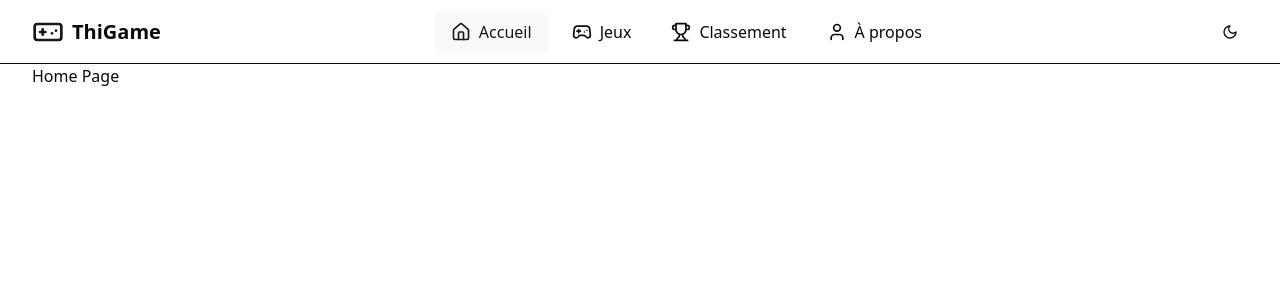
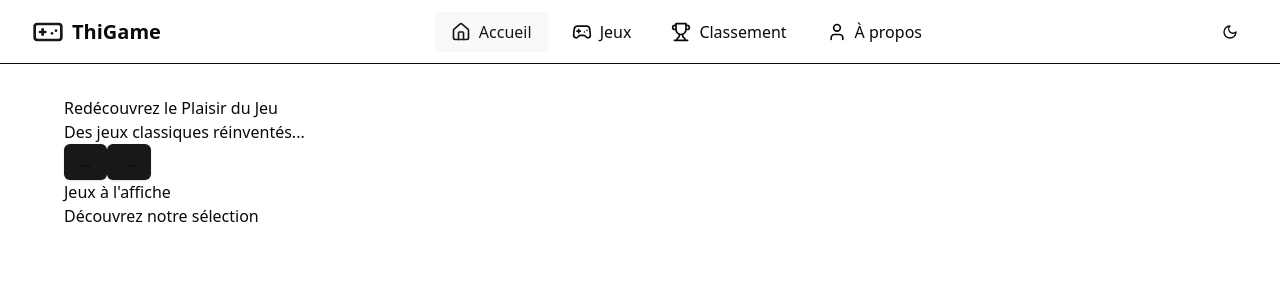
Before and after one commit to ThibaultG94/thigame-react, a React (Vite) app: page / in a window 1280 px wide. Shown: the top 300 px of the page. Built offline with nearby package versions, Linux system fonts and the light colour scheme.

Commit message:
Reorganized the home page structure by creating new components for greater modularity and maintainability, while deleting the old Home.jsx file.

```diff
--- /dev/null
+++ b/src/components/layout/Section.jsx
@@ -0,0 +1,9 @@
+import { cn } from "../../utils/cn";
+
+const Section = ({ children, className, centered = false }) => (
+  <section className={cn("py-8", centered && "text-center", className)}>
+    {children}
+  </section>
+);
+
+export default Section;
--- a/src/pages/Home.jsx
+++ /dev/null
@@ -1,9 +0,0 @@
-const HomePage = () => {
-  return (
-    <div>
-      <h1>Home Page</h1>
-    </div>
-  );
-};
-
-export default HomePage;
--- /dev/null
+++ b/src/pages/home/Home.jsx
@@ -0,0 +1,15 @@
+import FeaturedGames from "./components/FeaturedGames";
+import Features from "./components/Features";
+import HeroSection from "./components/HeroSection";
+
+const HomePage = () => {
+  return (
+    <div className="container space-y-16 py-8">
+      <HeroSection />
+      <FeaturedGames />
+      <Features />
+    </div>
+  );
+};
+
+export default HomePage;
--- /dev/null
+++ b/src/pages/home/components/FeaturedGames.jsx
@@ -0,0 +1,3 @@
+const FeaturedGames = () => {};
+
+export default FeaturedGames;
--- /dev/null
+++ b/src/pages/home/components/Features.jsx
@@ -0,0 +1,3 @@
+const Features = () => {};
+
+export default Features;
--- /dev/null
+++ b/src/pages/home/components/HeroSection.jsx
@@ -0,0 +1,28 @@
+import { Button } from "../../../components/ui/button";
+
+const HeroSection = () => {
+  return (
+    <div>
+      {/* Section Hero */}
+      <section>
+        <h1>Redécouvrez le Plaisir du Jeu</h1>
+        <p>Des jeux classiques réinventés...</p>
+        <div>
+          <Button>...</Button>
+          <Button>...</Button>
+        </div>
+      </section>
+
+      {/* Games Section */}
+      <section>
+        <div>
+          <h2>Jeux à l'affiche</h2>
+          <p>Découvrez notre sélection</p>
+        </div>
+        <div>{/* {featuredGames} */}</div>
+      </section>
+    </div>
+  );
+};
+
+export default HeroSection;
--- a/src/routes/config.js
+++ b/src/routes/config.js
@@ -1,7 +1,7 @@
 import { Gamepad2, Home, Trophy, User } from "lucide-react";
 import { lazy } from "react";
 
-const HomePage = lazy(() => import("../pages/Home"));
+const HomePage = lazy(() => import("../pages/home/Home"));
 const GamesPage = lazy(() => import("../pages/Games"));
 const LeaderboardPage = lazy(() => import("../pages/Leaderboard"));
 const AboutPage = lazy(() => import("../pages/About"));
```
Also changed, not shown: src/data/games/categories.js (added), src/data/games/difficulties.js (added), src/data/games/featured.js (added).
